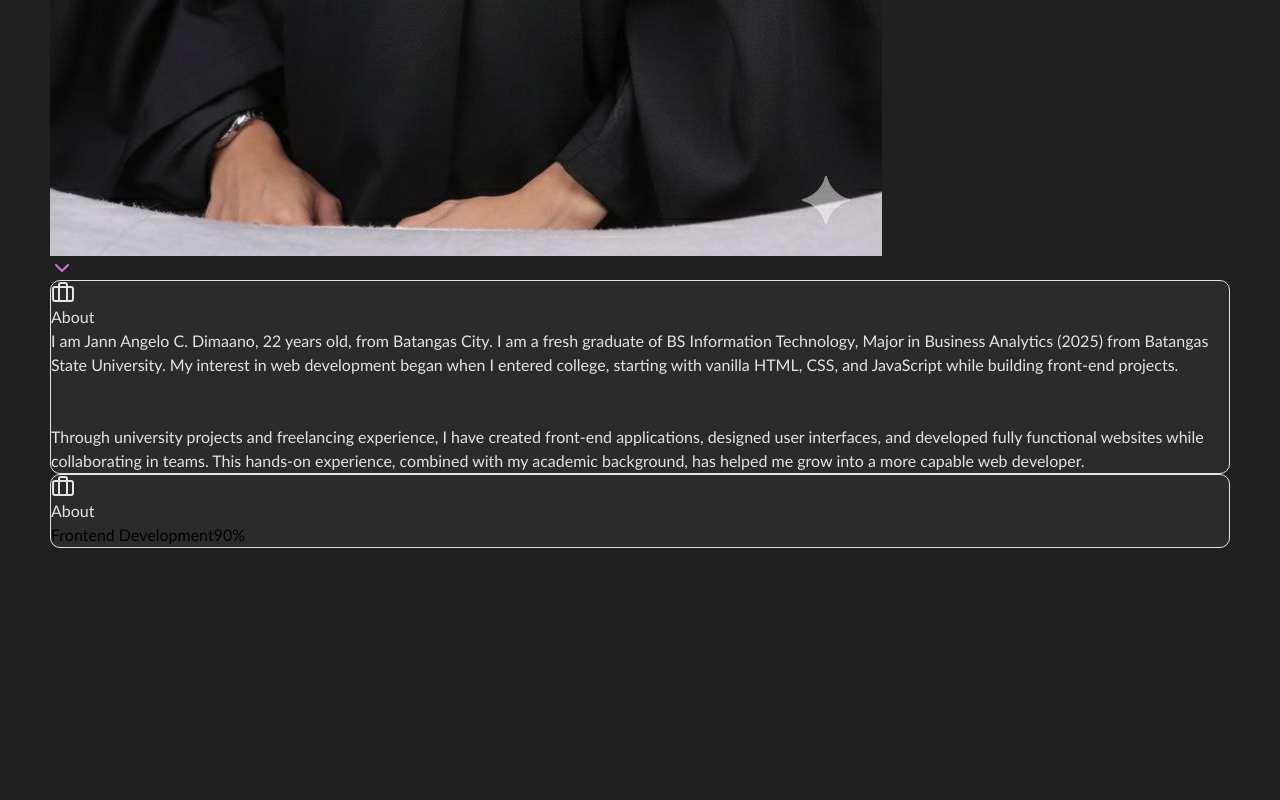
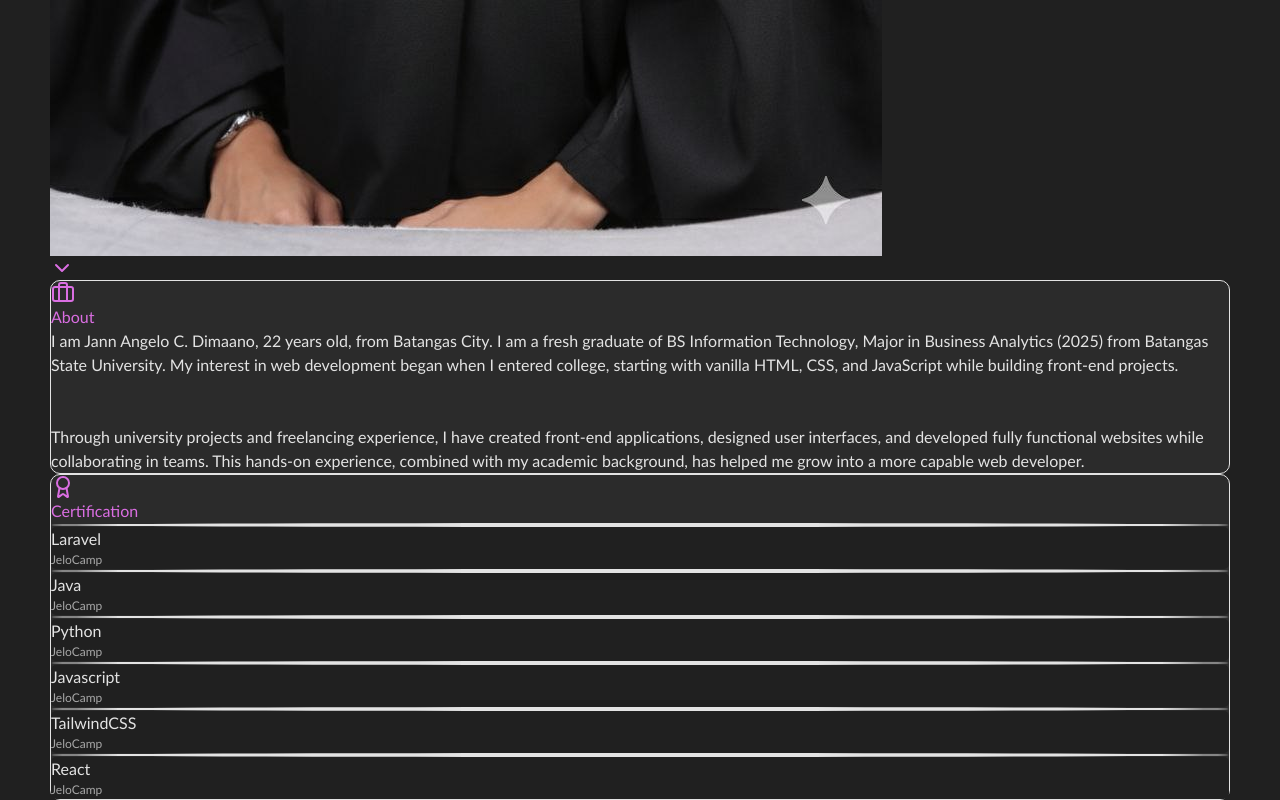
Before and after one commit to codewithjelo/Jelo_Portfolio, a React (Vite) app in the folder jelo-portfolio/: page / in a window 1280 px wide. Shown: the part 1394-2194 px from the top of the page. Before the commit the page ends 1942 px from the top, so only its background shows below. Built offline with nearby package versions, Linux system fonts and the light colour scheme.

Commit message:
Design the certificate card

```diff
--- a/jelo-portfolio/src/components/ui/CertificateCard.jsx
+++ b/jelo-portfolio/src/components/ui/CertificateCard.jsx
@@ -1,24 +1,54 @@
-import { GraduationCap, Briefcase, Award } from "lucide-react";
+import { Award } from "lucide-react";
 
 const CertificateCard = () => {
+  const certs = [
+    { title: "React", inst: "JeloCamp" },
+    { title: "TailwindCSS", inst: "JeloCamp" },
+    { title: "Javascript", inst: "JeloCamp" },
+    { title: "Python", inst: "JeloCamp" },
+    { title: "Java", inst: "JeloCamp" },
+    { title: "Laravel", inst: "JeloCamp" },
+  ];
+
   return (
     <div className="cert-card p-5">
-      <h3 className="cert-text flex text-2xl font-semibold mb-2">
-        <Briefcase className="my-1 mr-2" size={24} /> About
+      <h3 className="cert-text flex text-2xl font-semibold mb-3">
+        <Award className="my-1 mr-2" size={24} /> Certification
       </h3>
 
+      {/* Vertical Timeline Line - now inside scrollable container */}
       {/* Skills Grid */}
-      <div className="grid grid-cols-2 gap-4">
-        <div className="space-y-2">
-          <div className="flex justify-between text-sm">
-            <span className="text-text-color">Frontend Development</span>
-            <span className="text-accent">90%</span>
-          </div>
-          <div className="h-2 bg-background rounded-full">
-            <div className="h-full w-[90%] bg-accent rounded-full"></div>
-          </div>
+      <div className="relative">
+        <div className="snap-y flex flex-col max-h-[280px] overflow-y-auto gap-4">
+          {[...certs].reverse().map((cert, index, array) => (
+            <div key={index} className="snap-start mr-4">
+              <div className="relative pl-10">
+                {/* Node */}
+                {index === 0 ? (
+                  <>
+                    <div className="timeline absolute left-4 top-[40px] bottom-0 bg-slate-400 h-[95px] w-[1px]"></div>
+                    <div className="node absolute left-[9px] top-8 w-4 h-4"></div>
+                  </>
+                ) : index === certs.length - 1 ? (
+                  <>
+                    <div className="timeline absolute left-4 top-0 bottom-0 bg-slate-400 h-[40px] w-[1px]"></div>
+                    <div className="node absolute left-[9px] top-8 w-4 h-4"></div>
+                  </>
+                ) : (
+                  <>
+                    <div className="timeline absolute left-4 top-0 bottom-0 bg-slate-400 h-[95px] w-[1px]"></div>
+                    <div className="node absolute left-[9px] top-8 w-4 h-4"></div>
+                  </>
+                )}
+
+                <div className="cert-list p-4">
+                  <h4 className="font-semibold">{cert.title}</h4>
+                  <p className="mt-1">{cert.inst}</p>
+                </div>
+              </div>
+            </div>
+          ))}
         </div>
-        {/* Add more skills following the same pattern */}
       </div>
     </div>
   );
--- a/jelo-portfolio/src/styles/index.css
+++ b/jelo-portfolio/src/styles/index.css
@@ -21,8 +21,15 @@
   --text-2xl: 1.5rem;
   --text-3xl: 2rem;
 
+   /* Border radius */
+  --border-full: 50%;
+  --border-xs: 2px;
+  --border-sm: 5px;
+  --border-md: 8px;
+  --border-lg: 10px;
+
    /* Font Family */
-   --family-1: 'Trebuchet MS', 'Lucida Sans Unicode', 'Lucida Grande', 'Lucida Sans', Arial, sans-serif;;
+  --family-1: 'Trebuchet MS', 'Lucida Sans Unicode', 'Lucida Grande', 'Lucida Sans', Arial, sans-serif;;
 }
 
 * {
@@ -241,9 +248,43 @@ body {
 .about-card, .cert-card {
   background-color: var(--primary-color);
   border: 1px solid var(--text-color);
-  border-radius: 10px;
+  border-radius: var(--border-lg);
 }
 
-.about-text, .about-desc, .cert-text {
+.about-text, .cert-text {
+  color: var(--accent);
+}
+
+.about-desc {
   color: var(--text-color);
 }
+
+.timeline {
+  background-color: var(--text-color);
+}
+
+.node {
+  border: 2px solid var(--text-color);
+  border-radius: var(--border-full);
+  background-color: var(--background);
+  transition: ease 0.5s;
+}
+
+.node:hover {
+  background-color: var(--accent);
+  transition: ease 0.5s;
+}
+
+.cert-list {
+  background-color: var(--background);
+  border-radius: var(--border-sm);
+}
+
+.cert-list h4 {
+  color: var(--text-color);
+}
+
+.cert-list p {
+  font-size: var(--text-xs);
+  color: var(--secondary-color);
+}
```
